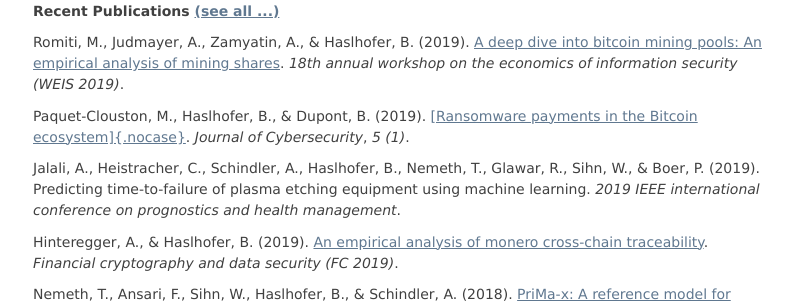
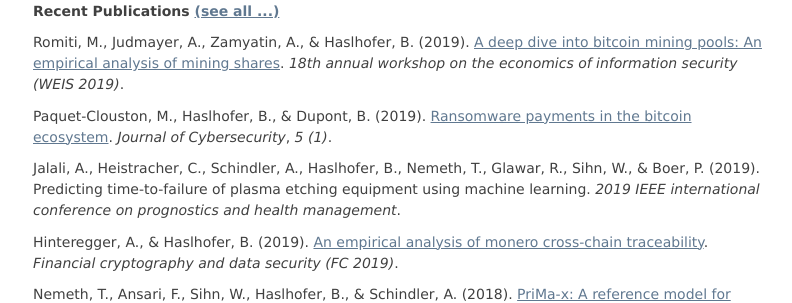
Before and after one commit to behas/behas.github.com, a Jekyll site: the page built from index.html, in a window 1280 px wide and 900 px high, scrolled down 621 px. Shown: the part 152-455 px from the top of the window, without its empty margins (242-1034 px from the left). Built offline with Jekyll 4.4.1, drawn with Linux system fonts in a browser that asks for light colours.

Commit message:
fixed bib syntax

```diff
--- a/_data/papers.yml
+++ b/_data/papers.yml
@@ -33,7 +33,7 @@
   issued:
   - year: '2019'
     month: '05'
-  title: '[Ransomware payments in the Bitcoin ecosystem]{.nocase}'
+  title: Ransomware payments in the bitcoin ecosystem
   container-title: Journal of Cybersecurity
   volume: '5'
   issue: '1'
--- a/bibliography.bib
+++ b/bibliography.bib
@@ -11,7 +11,7 @@
 
 @article{PaquetClouson:2019aa,
     author = {Paquet-Clouston, Masarah and Haslhofer, Bernhard and Dupont, Benoît},
-    title = "{Ransomware payments in the Bitcoin ecosystem}",
+    title = {Ransomware payments in the Bitcoin ecosystem},
     journal = {Journal of Cybersecurity},
     volume = {5},
     number = {1},
```
